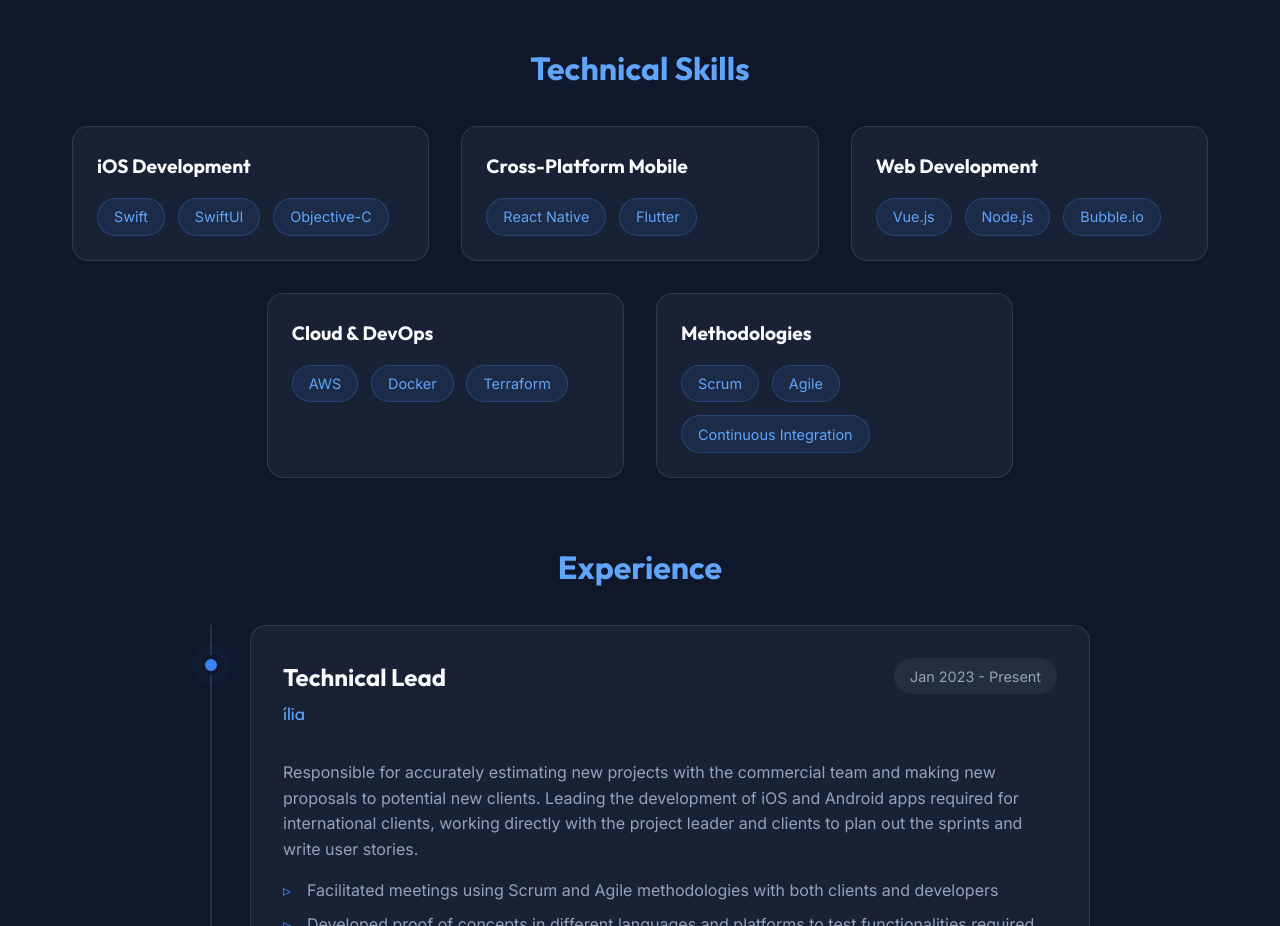
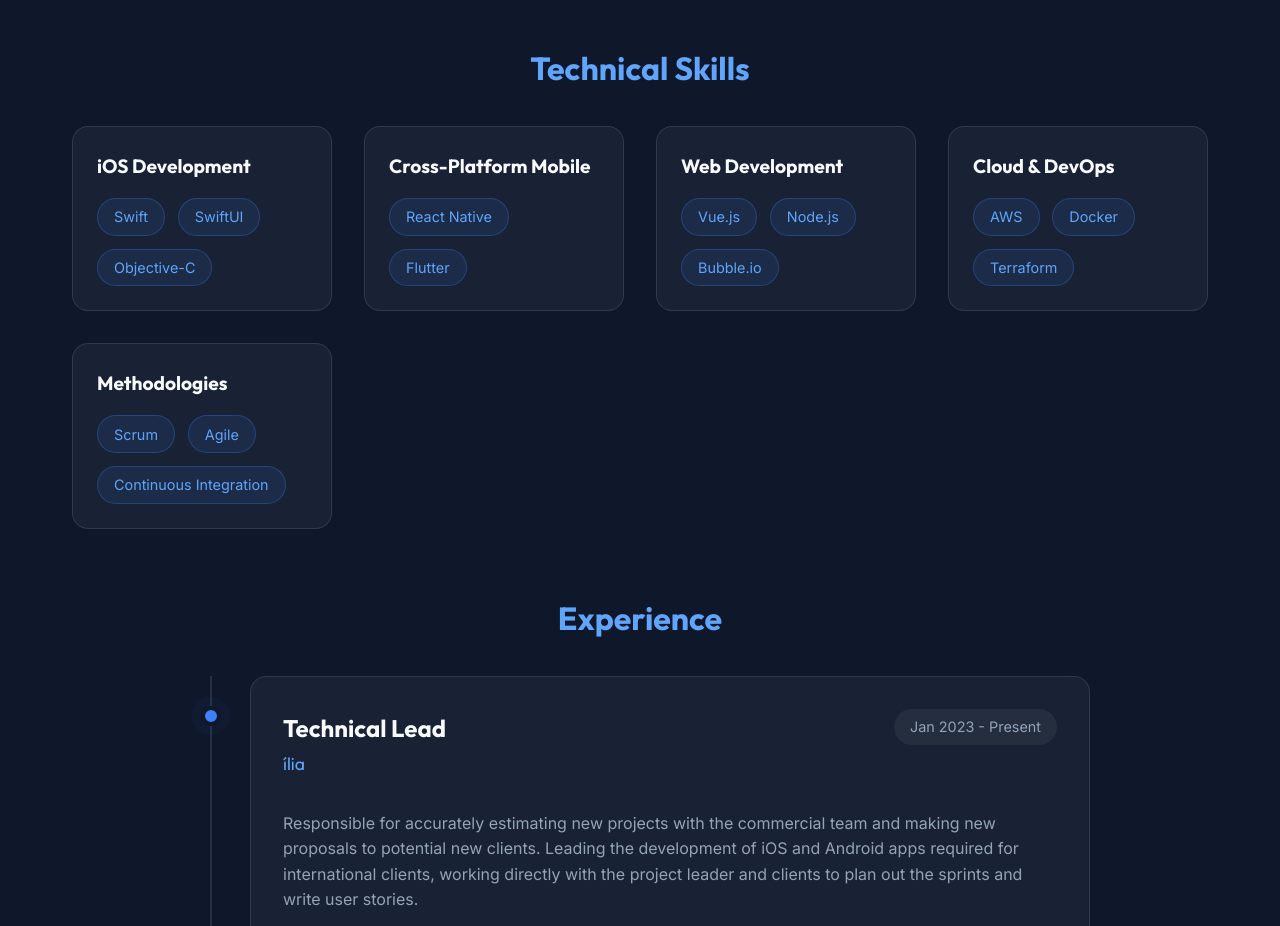
Before and after one commit to PedroFabrino/cv-web, a Vue app: page / in a window 1280 px wide. Shown: the part 820-1746 px from the top of the page. Built offline with nearby package versions, Linux system fonts and the light colour scheme.

Commit message:
style: Revert skill cloud grid layout to original auto-fit cards

```diff
--- a/src/components/SkillCloud.vue
+++ b/src/components/SkillCloud.vue
@@ -30,27 +30,13 @@
 }
 
 .skills-container {
-  display: flex;
-  flex-wrap: wrap;
-  justify-content: center;
+  display: grid;
+  grid-template-columns: repeat(auto-fit, minmax(250px, 1fr));
   gap: 2rem;
 }
 
 .skill-category {
   padding: 1.5rem;
-  width: calc((100% - 4rem) / 3);
-}
-
-@media (max-width: 850px) {
-  .skill-category {
-    width: calc((100% - 2rem) / 2);
-  }
-}
-
-@media (max-width: 600px) {
-  .skill-category {
-    width: 100%;
-  }
 }
 
 .category-name {
```
